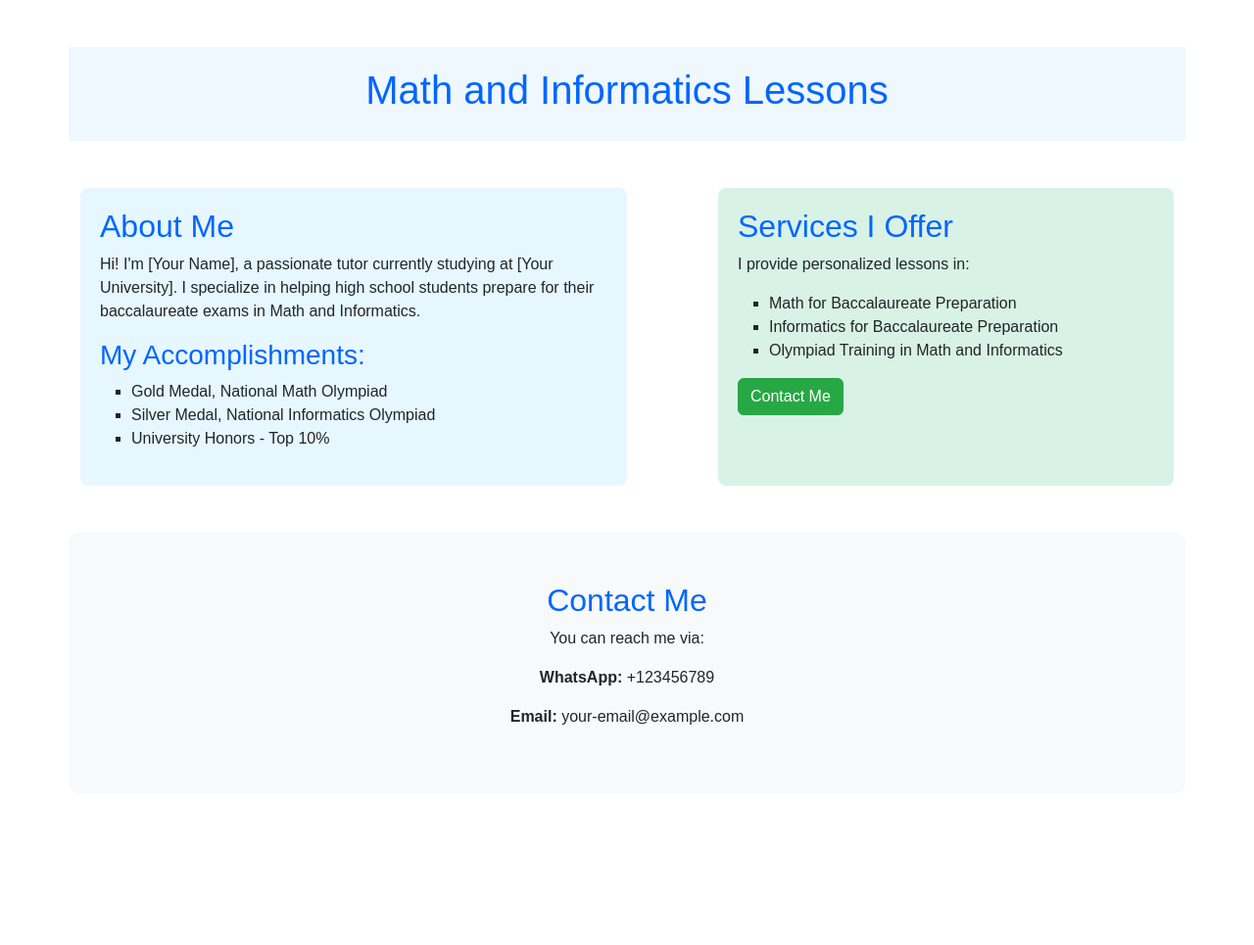
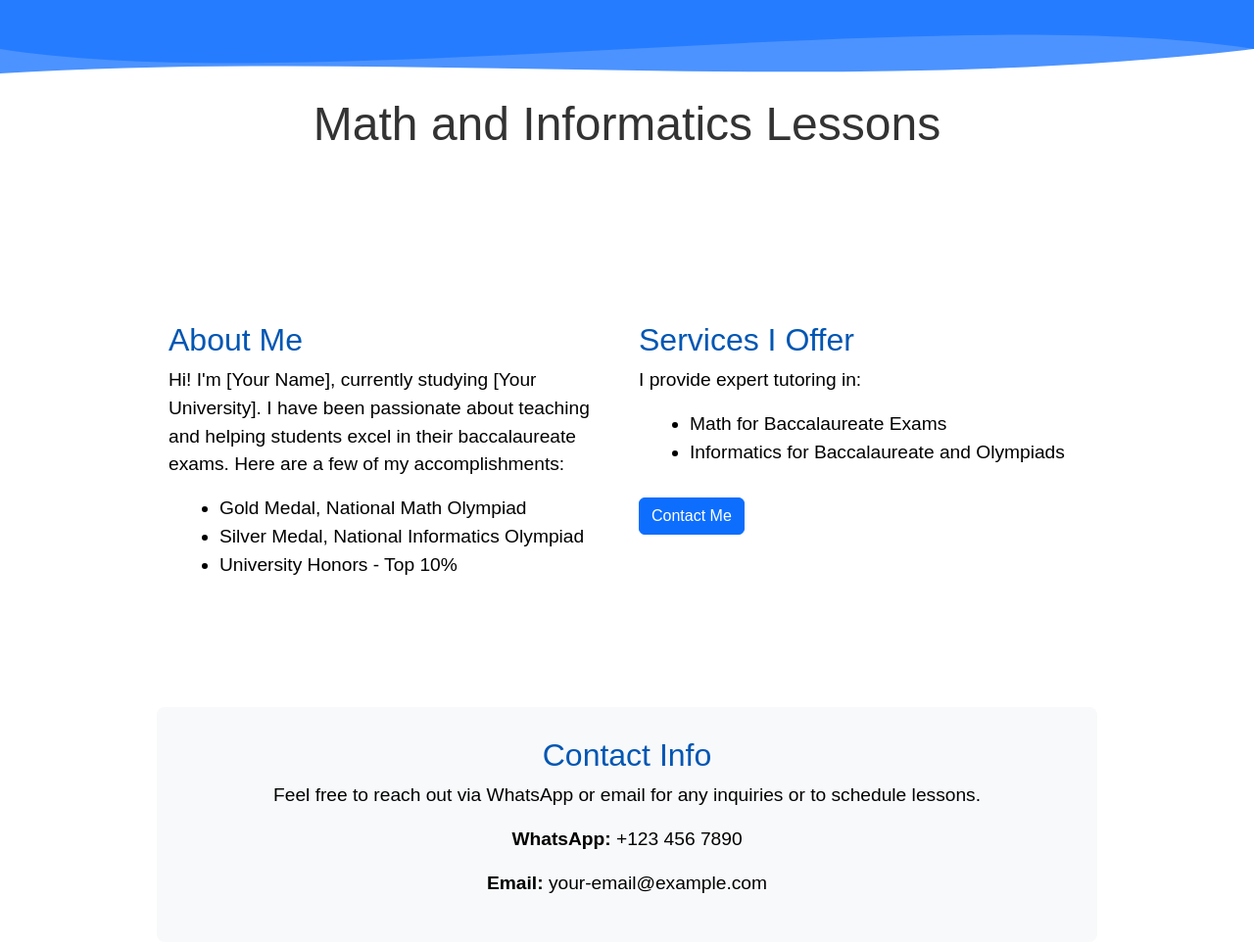
Before and after one commit to arderg/arderg.github.io, a plain HTML site: page index.html in a window 1280 px wide. Shown: the whole page at 98% size. Before the commit the page ends 858 px from the top, so only its background shows below. Drawn offline with nearby package versions, Linux system fonts and the light colour scheme.

Commit message:
Changed design
used gpt

```diff
--- a/index.html
+++ b/index.html
@@ -7,19 +7,27 @@
   <link href="https://cdn.jsdelivr.net/npm/bootstrap@5.3.0-alpha3/dist/css/bootstrap.min.css" rel="stylesheet">
   <link rel="stylesheet" href="styles.css">
 </head>
-<body>
+<body id="mainBody">
+  <!-- Wavy Ribbons -->
+  <svg class="ribbon" viewBox="0 0 1200 200" preserveAspectRatio="none">
+    <path d="M0,100 C300,200 900,0 1200,100 L1200,0 L0,0 Z" fill="rgba(0, 102, 255, 0.5)"></path>
+  </svg>
+  <svg class="ribbon" viewBox="0 0 1200 200" preserveAspectRatio="none">
+    <path d="M0,150 C400,100 800,200 1200,100 L1200,0 L0,0 Z" fill="rgba(0, 102, 255, 0.7)"></path>
+  </svg>
+
   <!-- Title Section -->
-  <header class="container text-center my-5">
+  <section class="text-center my-5">
     <h1>Math and Informatics Lessons</h1>
-  </header>
+  </section>
 
-  <!-- Two Text Blocks Section -->
-  <section class="container my-5 d-flex justify-content-between">
-    <!-- Left Text Block -->
-    <div class="left-block col-md-6">
+  <!-- Content Section -->
+  <section class="container">
+    <div class="row">
+      <!-- Left Text Block: About You -->
+      <div class="col-md-6 my-3">
         <h2>About Me</h2>
-      <p>Hi! I'm [Your Name], a passionate tutor currently studying at [Your University]. I specialize in helping high school students prepare for their baccalaureate exams in Math and Informatics.</p>
-      <h3>My Accomplishments:</h3>
+        <p>Hi! I'm [Your Name], currently studying [Your University]. I have been passionate about teaching and helping students excel in their baccalaureate exams. Here are a few of my accomplishments:</p>
         <ul>
           <li>Gold Medal, National Math Olympiad</li>
           <li>Silver Medal, National Informatics Olympiad</li>
@@ -27,24 +35,24 @@
         </ul>
       </div>
 
-    <!-- Right Text Block -->
-    <div class="right-block col-md-5">
+      <!-- Right Text Block: Services -->
+      <div class="col-md-6 my-3">
         <h2>Services I Offer</h2>
-      <p>I provide personalized lessons in:</p>
+        <p>I provide expert tutoring in:</p>
         <ul>
-        <li>Math for Baccalaureate Preparation</li>
-        <li>Informatics for Baccalaureate Preparation</li>
-        <li>Olympiad Training in Math and Informatics</li>
+          <li>Math for Baccalaureate Exams</li>
+          <li>Informatics for Baccalaureate and Olympiads</li>
         </ul>
-      <a href="#contact" class="btn btn-primary">Contact Me</a>
+        <a href="#contact" class="btn btn-primary mt-3">Contact Me</a>
+      </div>
     </div>
   </section>
 
   <!-- Contact Section -->
-  <section id="contact" class="container text-center my-5">
-    <h2>Contact Me</h2>
-    <p>You can reach me via:</p>
-    <p><strong>WhatsApp:</strong> +123456789</p>
+  <section id="contact" class="container my-5">
+    <h2>Contact Info</h2>
+    <p>Feel free to reach out via WhatsApp or email for any inquiries or to schedule lessons.</p>
+    <p><strong>WhatsApp:</strong> +123 456 7890</p>
     <p><strong>Email:</strong> your-email@example.com</p>
   </section>
 
--- a/script.js
+++ b/script.js
@@ -1,10 +1,20 @@
-<script src="https://cdnjs.cloudflare.com/ajax/libs/gsap/3.11.0/gsap.min.js"></script>
+// Select the body
+const body = document.getElementById('mainBody');
 
-document.addEventListener('mousemove', function(e) {
-    gsap.to(".hero", {
-      duration: 1,
-      x: (e.clientX - window.innerWidth / 2) / 20,
-      y: (e.clientY - window.innerHeight / 2) / 20,
-      ease: "power3.out"
-    });
-  });
+// Set initial mode (light by default)
+let isDarkMode = false;
+
+// Add event listener for double-click to toggle dark and light modes
+body.addEventListener('dblclick', () => {
+  isDarkMode = !isDarkMode;
+  if (isDarkMode) {
+    body.classList.remove('light-mode');
+    body.classList.add('dark-mode');
+  } else {
+    body.classList.remove('dark-mode');
+    body.classList.add('light-mode');
+  }
+});
+
+// Initialize in light mode
+body.classList.add('light-mode');
--- a/styles.css
+++ b/styles.css
@@ -2,47 +2,62 @@ body {
   font-family: Arial, sans-serif;
   margin: 0;
   padding: 0;
+  transition: background-color 0.5s ease, color 0.5s ease;
 }
 
-h1, h2, h3 {
-  color: #0066ff;
+h1 {
+  font-size: 3em;
+  color: #333;
+  position: relative;
+  z-index: 1;
 }
 
-header {
-  background-color: #f0f8ff;
-  padding: 20px 0;
+h2 {
+  color: #0056b3;
 }
 
-.left-block, .right-block {
-  padding: 20px;
+.container {
+  max-width: 960px;
 }
 
-.left-block {
-  background-color: #e6f7ff;
-  border-radius: 8px;
+section {
+  padding: 50px 0;
 }
 
-.right-block {
-  background-color: #d9f2e6;
-  border-radius: 8px;
+p, ul {
+  font-size: 1.2em;
 }
 
 ul {
-  list-style-type: square;
+  list-style-type: disc;
+  margin-left: 20px;
 }
 
 #contact {
   background-color: #f8f9fa;
-  padding: 50px;
-  border-radius: 10px;
+  padding: 30px;
+  border-radius: 8px;
+  text-align: center;
 }
 
-.btn-primary {
-  background-color: #28a745;
-  border-color: #28a745;
+#contact p {
+  font-size: 1.2em;
 }
 
-.btn-primary:hover {
-  background-color: #218838;
-  border-color: #1e7e34;
+.ribbon {
+  position: absolute;
+  top: 0;
+  width: 100%;
+  height: 100px;
+  z-index: 0;
 }
+
+.dark-mode {
+  background-color: #121212;
+  color: #ffffff;
+}
+
+.light-mode {
+  background-color: #ffffff;
+  color: #000000;
+}
```
Lines whose indentation alone changed are shown as unchanged.
